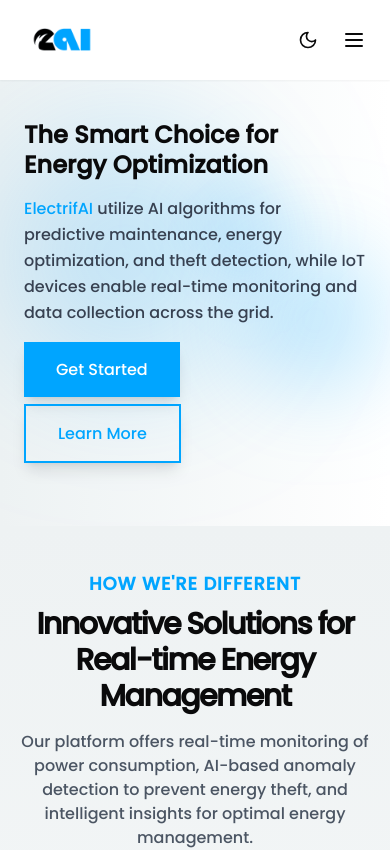
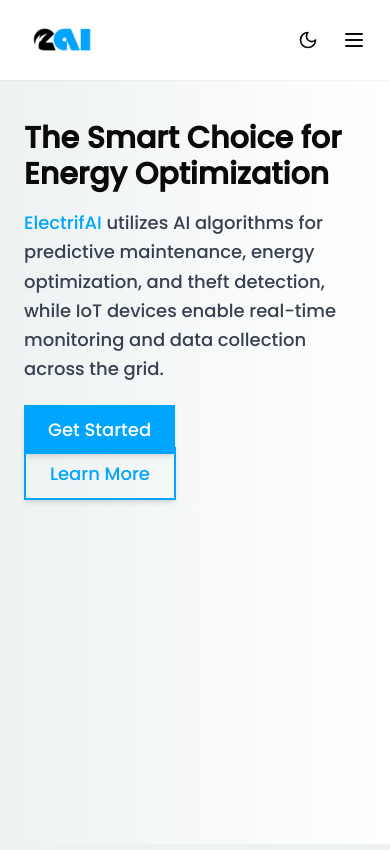
Before and after one commit to yskooo/electrifai-web, a Next.js app: page / in a window 390 px wide. Shown: the top 850 px of the page. Built offline with nearby package versions, Linux system fonts and the light colour scheme.

Commit message:
fix: lag in hero motion in mobile view

```diff
--- a/app/components/Hero.tsx
+++ b/app/components/Hero.tsx
@@ -1,4 +1,5 @@
 'use client';
+
 import { motion } from 'framer-motion';
 import Link from 'next/link';
 import { useDarkMode } from '../context/DarkModeContext';
@@ -6,87 +7,56 @@
 const Hero = () => {
   const { isDarkMode } = useDarkMode();
 
-  // Define styles based on dark mode state
-  const bgClass = isDarkMode
-    ? 'bg-gradient-to-r from-[#000000] to-[#001027]'
-    : 'bg-gradient-to-r from-[#eef2f3] to-[#ffffff]';
-
-  const textColor = isDarkMode ? 'text-white' : 'text-[#0A0A0B]';
-  const descriptionColor = isDarkMode ? 'text-gray-300' : 'text-gray-700';
-  const buttonColor = isDarkMode ? 'bg-[#004aad]' : 'bg-[#00A5FF]';
-  const learnMoreTextColor = isDarkMode ? 'text-white' : 'text-[#00A5FF]';
-
-  // Background circle styles
-  const circles = [
-    {
-      className: `absolute top-1/4 left-0 w-[250px] h-[250px] sm:w-[350px] sm:h-[350px] lg:w-[500px] lg:h-[500px] ${isDarkMode ? 'bg-[#001027] opacity-40' : 'bg-[#00A5FF] opacity-20'}`,
-      additionalClasses: 'rounded-full mix-blend-multiply blur-3xl'
-    },
-    {
-      className: `absolute bottom-1/4 right-0 w-[150px] h-[150px] sm:w-[250px] sm:h-[250px] lg:w-[300px] lg:h-[300px] ${isDarkMode ? 'bg-[#000000] opacity-30' : 'bg-[#00A5FF] opacity-20'}`,
-      additionalClasses: 'rounded-full mix-blend-multiply blur-2xl'
-    },
-    {
-      className: `absolute top-1/3 right-1/4 w-[100px] h-[100px] sm:w-[150px] sm:h-[150px] lg:w-[200px] lg:h-[200px] ${isDarkMode ? 'bg-[#000000] opacity-20' : 'bg-[#00A5FF] opacity-10'}`,
-      additionalClasses: 'rounded-lg rotate-45 mix-blend-multiply blur-xl'
-    },
-    {
-      className: `absolute bottom-1/3 left-1/4 w-[75px] h-[75px] sm:w-[125px] sm:h-[125px] lg:w-[150px] lg:h-[150px] ${isDarkMode ? 'bg-[#001027] opacity-20' : 'bg-[#00A5FFC] opacity-10'}`,
-      additionalClasses: 'rounded-lg -rotate-45 mix-blend-multiply blur-lg'
-    }
-  ];
+  // Styles based on dark mode state
+  const styles = {
+    bg: isDarkMode
+      ? 'bg-gradient-to-r from-[#000000] to-[#001027]'
+      : 'bg-gradient-to-r from-[#eef2f3] to-[#ffffff]',
+    text: isDarkMode ? 'text-white' : 'text-[#0A0A0B]',
+    description: isDarkMode ? 'text-gray-300' : 'text-gray-700',
+    button: isDarkMode ? 'bg-[#004aad]' : 'bg-[#00A5FF]',
+    learnMore: isDarkMode ? 'text-white' : 'text-[#00A5FF]'
+  };
 
   return (
     <section
-      className={`relative w-full h-full lg:h-screen max-w-screen mx-auto flex flex-col lg:flex-row items-center justify-between ${bgClass} px-6 sm:px-12 md:px-16 md:py-32 py-20 lg:pb-10 overflow-hidden lg:pt-0`}
+      className={`relative w-full min-h-screen flex flex-col lg:flex-row items-center justify-between ${styles.bg} px-6 sm:px-12 md:px-16 py-20 lg:py-32 overflow-hidden`}
     >
-      {/* Decorative Background Elements */}
-      <div className="absolute top-0 left-0 w-full h-full overflow-hidden pointer-events-none">
-        {circles.map((circle, index) => (
-          <div key={index} className={`${circle.className} ${circle.additionalClasses}`}></div>
-        ))}
-      </div>
-
       {/* Text Section */}
-      <div className="flex-1 text-left z-10 mt-10 md:mt-0 lg:mt-10">
+      <div className="flex-1 text-left z-10 mt-10 md:mt-0">
         <motion.h1
-          initial={{ opacity: 0, y: -50 }}
+          initial={{ opacity: 0, y: -30 }}
           animate={{ opacity: 1, y: 0 }}
-          transition={{ duration: 0.6, ease: 'easeOut' }}
-          className={`text-2xl md:text-5xl lg:text-6xl xl:text-10xl font-bold ${textColor} leading-tight`}
+          transition={{ duration: 0.5, ease: 'easeOut' }}
+          className={`text-3xl md:text-5xl lg:text-7xl font-semibold ${styles.text} leading-tighter`}
         >
-          {/* The <span className="text-[#00A5FF] underline">ElectrifAI</span>, */}
-           The Smart Choice for Energy Optimization
+          The Smart Choice for Energy Optimization
         </motion.h1>
 
         <motion.p
           initial={{ opacity: 0, y: 20 }}
           animate={{ opacity: 1, y: 0 }}
-          transition={{ duration: 0.6, ease: 'easeOut', delay: 0.2 }}
-          className={`mt-4 text-md  md:text-xl ${descriptionColor} max-w-xl lg:max-w-2xl leading-relaxed`}
+          transition={{ duration: 0.5, ease: 'easeOut', delay: 0.2 }}
+          className={`mt-4 text-lg md:text-xl ${styles.description} max-w-xl lg:max-w-2xl leading-relaxed`}
         >
-        <span className="text-[#00A5FF] ">ElectrifAI </span>
-          utilize AI algorithms for predictive maintenance, energy optimization, and theft detection, while IoT devices enable real-time monitoring and data collection across the grid.
-          {/* Empowering households with intelligent energy management solutions. Our cutting-edge IoT devices and advanced AI algorithms enable real-time monitoring, anomaly detection, and predictive analytics to optimize power consumption, reduce costs, and ensure energy efficiency. */}
+          <span className="text-[#00A5FF]">ElectrifAI</span> utilizes AI algorithms for predictive maintenance, energy optimization, and theft detection, while IoT devices enable real-time monitoring and data collection across the grid.
         </motion.p>
 
         {/* Buttons */}
-        <div className="mt-8 flex flex-col sm:flex-row gap-6 lg:gap-0 space-y-4 sm:space-y-0 sm:space-x-4">
-          {[
-            { href: '#Contact', text: 'Get Started', color: buttonColor },
-            { href: '#Features', text: 'Learn More', color: 'border-2 border-[#00A5FF]' },
-          ].map((button, index) => (
+        <div className="mt-8 flex flex-col sm:flex-row gap-4">
+          {[{ href: '#Contact', text: 'Get Started', bg: styles.button, textColor: 'text-white' },
+            { href: '#Features', text: 'Learn More', bg: 'border-2 border-[#00A5FF]', textColor: styles.learnMore }].map((btn, index) => (
             <motion.div
               key={index}
               initial={{ opacity: 0, scale: 0.9 }}
               animate={{ opacity: 1, scale: 1 }}
-              transition={{ duration: 0.3, ease: 'easeOut', delay: 0.4 + index * 0.2 }}
+              transition={{ duration: 0.3, ease: 'easeOut', delay: 0.3 + index * 0.1 }}
             >
               <Link
-                href={button.href}
-                className={`px-8 py-4 sm:px-10 sm:py-4 ${button.color} ${index === 1 ? learnMoreTextColor : 'text-white'} font-medium text-base sm:text-lg shadow-lg hover:bg-blue-700 transition-all duration-300 transform hover:scale-105`}
+                href={btn.href}
+                className={`px-6 py-3 sm:px-8 sm:py-4 ${btn.bg} ${btn.textColor} font-medium text-lg shadow-md hover:opacity-80 transition-all duration-300  text-center`}
               >
-                {button.text}
+                {btn.text}
               </Link>
             </motion.div>
           ))}
@@ -97,11 +67,11 @@
       <div className="hidden lg:block lg:w-1/2 z-10">
         <motion.img
           src="/svgs/hero.svg"
-          alt="Team collaborating"
+          alt="Energy Optimization Illustration"
           initial={{ opacity: 0, scale: 0.8 }}
           animate={{ opacity: 1, scale: 1 }}
-          transition={{ duration: 0.8, ease: 'easeOut' }}
-          className="object-contain rounded-lg w-full h-auto max-h-[600px] mt-20"
+          transition={{ duration: 0.6, ease: 'easeOut' }}
+          className="object-contain  w-full h-auto max-h-[600px]"
         />
       </div>
     </section>
```
